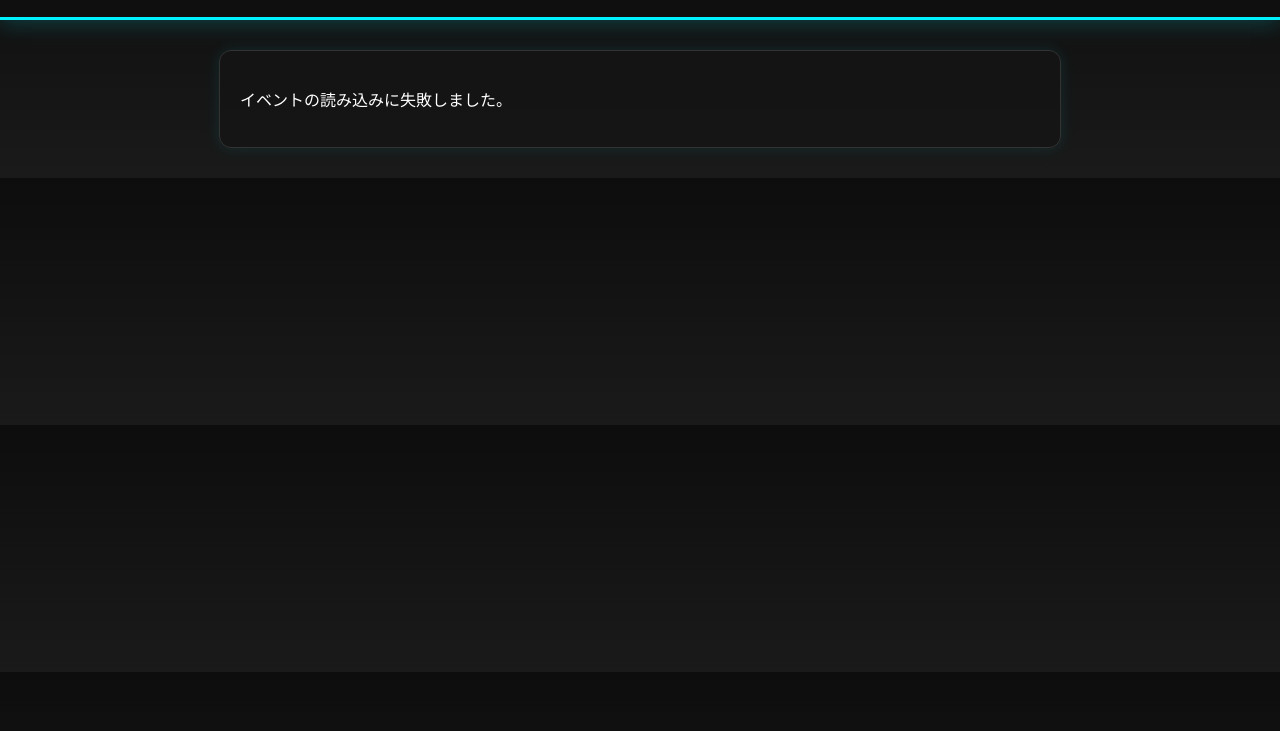
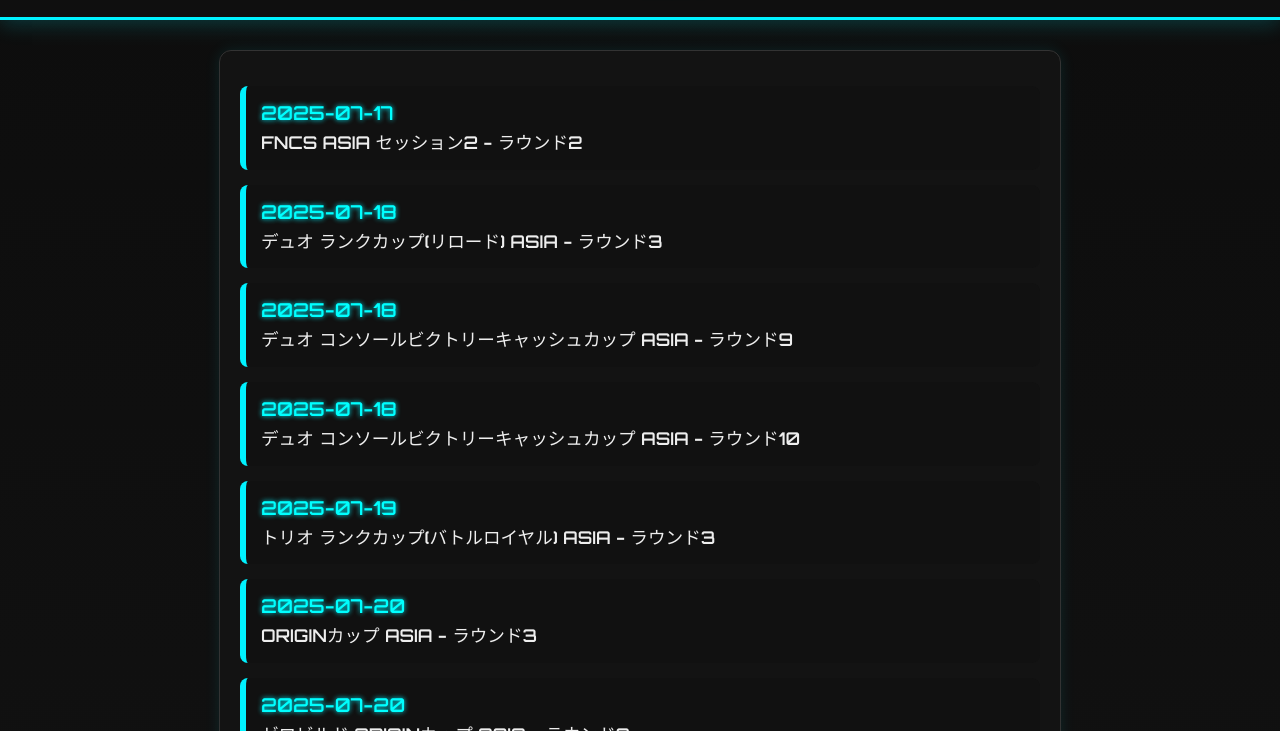
Before and after one commit to jpgya/Fortnite-competitive, a plain HTML site: page index.html in a window 1280 px wide. Shown: the part 69-800 px from the top of the page. Drawn offline with Linux system fonts and the light colour scheme.

Commit message:
Update index.html

```diff
--- a/index.html
+++ b/index.html
@@ -101,7 +101,7 @@
   <script>
     async function loadEvents() {
       try {
-        const response = await fetch("New_pach_events.json");
+        const response = await fetch("events.json");
         const events = await response.json();
 
         const calendar = document.getElementById("calendar");
```
